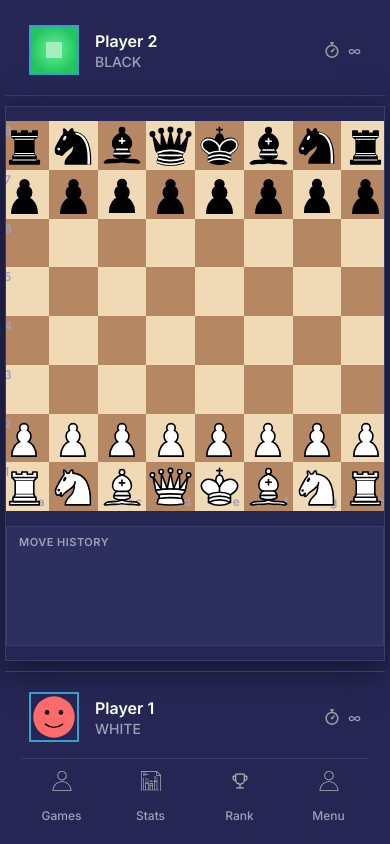
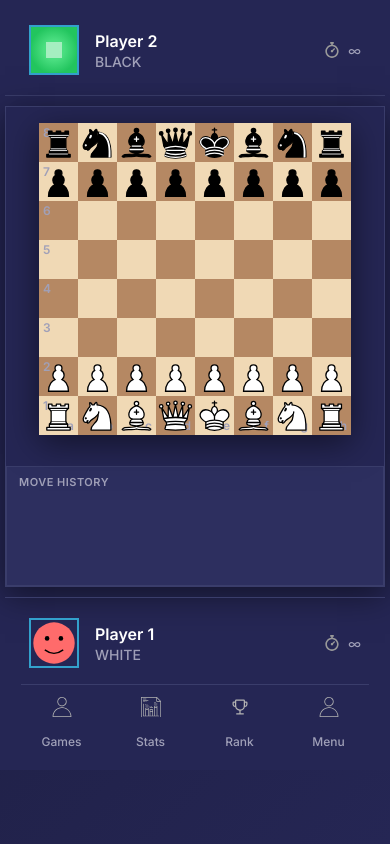
Before and after one commit to TBuksik/chess-game, a website: page game.html in a window 390 px wide. Drawn offline with Linux system fonts and the light colour scheme.

Commit message:
Restore Scrolling Capability

```diff
--- a/css/board.css
+++ b/css/board.css
@@ -302,7 +302,7 @@
 
 @media (max-width: 1024px) {
     .chess-board {
-        --container-size: min(100vw, 75vh);
+        --container-size: min(90vw, 70vh);
         --board-size: var(--container-size);
         --square-size: calc(var(--board-size) / 8);
 
@@ -310,10 +310,12 @@
         grid-template-rows: repeat(8, var(--square-size));
         width: var(--board-size);
         height: var(--board-size);
-        margin: 0;
+        margin: 8px auto;
         box-sizing: border-box;
         border-radius: 0;
         border: none;
+        max-width: 90vw;
+        max-height: 90vh;
     }
 
     .piece {
@@ -323,8 +325,8 @@
 
 @media (max-width: 768px) {
     .chess-board {
-        /* Expand to full width as shown in red lines - maximize space usage */
-        --container-size: min(100vw, 72vh);
+        /* Allow scrollable board size while maximizing space usage */
+        --container-size: min(88vw, 65vh);
         --board-size: var(--container-size);
         --square-size: calc(var(--board-size) / 8);
 
@@ -334,9 +336,11 @@
         border: none;
         width: var(--board-size);
         height: var(--board-size);
-        margin: 0;
+        margin: 8px auto;
         box-sizing: border-box;
         border-radius: 0;
+        max-width: 88vw;
+        min-height: 300px;
     }
 
     .piece {
@@ -351,8 +355,8 @@
 
 @media (max-width: 600px) {
     .chess-board {
-        /* Maximize board size to fill available space */
-        --container-size: min(100vw, 68vh);
+        /* Ensure board is scrollable on small screens */
+        --container-size: min(85vw, 60vh);
         --board-size: var(--container-size);
         --square-size: calc(var(--board-size) / 8);
 
@@ -362,9 +366,11 @@
         height: var(--board-size);
         border-width: 0;
         border: none;
-        margin: 0;
+        margin: 8px auto;
         box-sizing: border-box;
         border-radius: 0;
+        max-width: 85vw;
+        min-height: 280px;
     }
 
     .piece {
@@ -379,8 +385,8 @@
 
 @media (max-width: 480px) {
     .chess-board {
-        /* For iPhone 14 Pro Max (430px) and similar devices - maximize board size */
-        --container-size: min(100vw, 65vh);
+        /* Optimize for iPhone 14 Pro Max and similar - allow scrolling */
+        --container-size: min(82vw, 55vh);
         --board-size: var(--container-size);
         --square-size: calc(var(--board-size) / 8);
 
@@ -390,9 +396,11 @@
         height: var(--board-size);
         border-width: 0;
         border: none;
-        margin: 0;
+        margin: 8px auto;
         box-sizing: border-box;
         border-radius: 0;
+        max-width: 82vw;
+        min-height: 260px;
     }
 
     .piece {
@@ -405,11 +413,11 @@
     }
 }
 
-/* Specific optimization for iPhone 14 Pro Max (430px width) */
+/* Specific optimization for iPhone 14 Pro Max (430px width) - allow scrolling */
 @media (max-width: 430px) {
     .chess-board {
-        /* Maximize board to eliminate empty space */
-        --container-size: min(100vw, 60vh);
+        /* Ensure full board visibility with scrolling capability */
+        --container-size: min(80vw, 50vh);
         --board-size: var(--container-size);
         --square-size: calc(var(--board-size) / 8);
 
@@ -418,9 +426,11 @@
         width: var(--board-size);
         height: var(--board-size);
         border: none;
-        margin: 0;
+        margin: 8px auto;
         box-sizing: border-box;
         border-radius: 0;
+        max-width: 80vw;
+        min-height: 240px;
     }
 
     .piece {
--- a/css/styles.css
+++ b/css/styles.css
@@ -56,19 +56,20 @@ body {
     padding: 0;
 }
 
-/* Fix mobile layout to prevent scrolling and remove gaps */
+/* Fix mobile layout - allow scrolling for better chessboard visibility */
 @media (max-width: 1024px) {
     body {
-        height: 100vh;
-        overflow: hidden;
+        min-height: 100vh;
+        overflow-x: hidden;
+        overflow-y: auto;
         padding: 0;
         margin: 0;
     }
 
     .game-container {
-        height: 100vh;
+        min-height: 100vh;
         width: 100vw;
-        overflow: hidden;
+        overflow-x: hidden;
         display: flex;
         flex-direction: column;
         padding: 0;
@@ -86,9 +87,9 @@ body {
         flex-direction: column;
         justify-content: center;
         align-items: center;
-        min-height: 0;
-        overflow: hidden;
-        padding: 0;
+        min-height: 50vh;
+        overflow: visible;
+        padding: 8px;
         background: transparent;
         border-radius: 0;
         border: none;
@@ -98,12 +99,12 @@ body {
 
     .chess-board-container {
         width: 100%;
-        height: 100%;
         display: flex;
         justify-content: center;
         align-items: center;
-        overflow: hidden;
-        padding: 0;
+        overflow: visible;
+        padding: 8px;
+        min-height: 300px;
     }
 
     /* Ensure move history doesn't take too much space and has no rounded corners */
@@ -519,12 +520,12 @@ body {
 
     .game-container {
         flex-direction: column;
-        padding: 8px;
-        gap: 8px;
+        padding: 0;
+        gap: 0;
         min-height: 100vh;
         align-items: stretch;
-        height: 100vh;
-        overflow: hidden;
+        overflow-x: hidden;
+        overflow-y: auto;
     }
 
     .opponent-player {
@@ -541,7 +542,8 @@ body {
         flex-direction: column;
         align-items: center;
         justify-content: center;
-        min-height: 0;
+        min-height: 50vh;
+        padding: 8px;
     }
 
     .current-player {
@@ -552,10 +554,11 @@ body {
 
     .chess-board-container {
         width: 100%;
-        height: fit-content;
-        /* display: flex;
+        display: flex;
         justify-content: center;
-        align-items: center; */
+        align-items: center;
+        min-height: 300px;
+        padding: 8px;
     }
 
     .move-history-compact {
```
